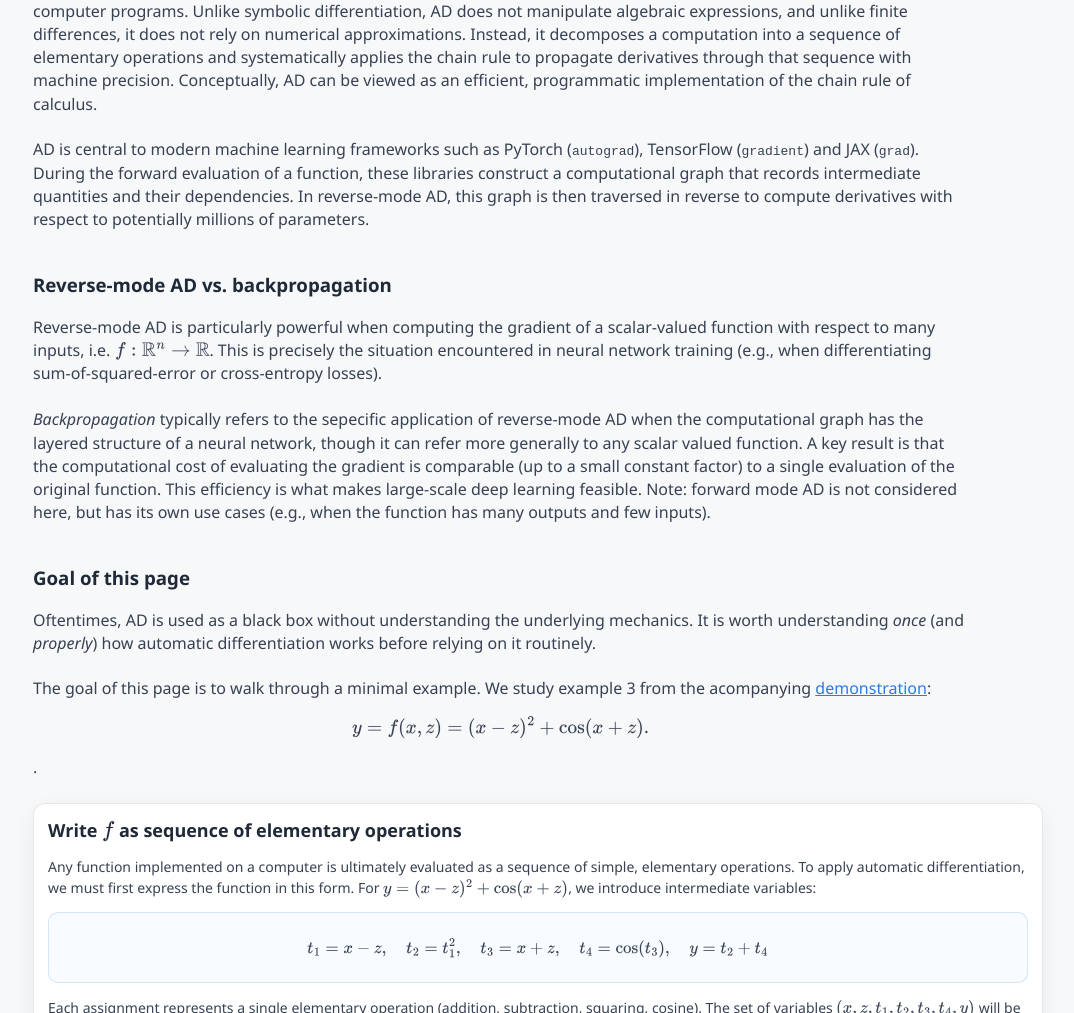
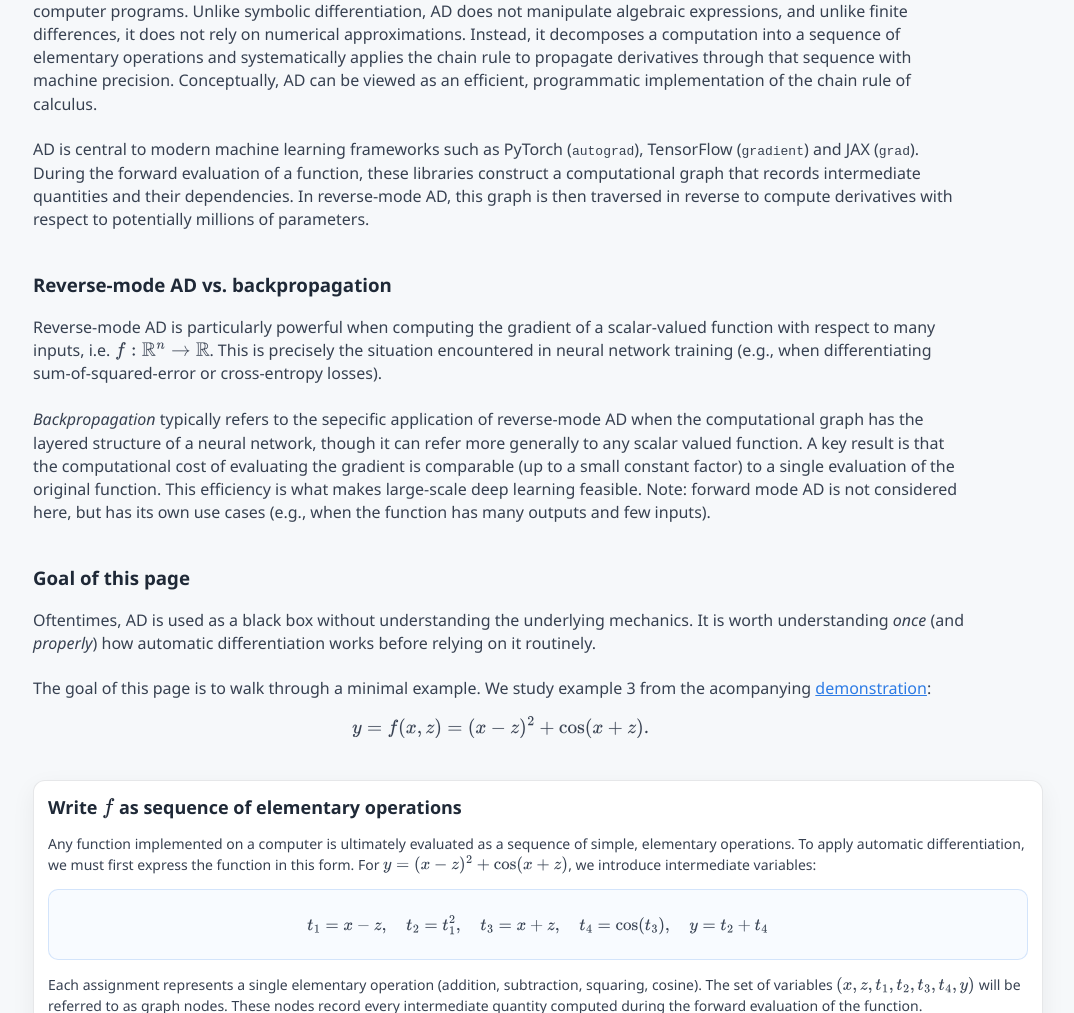
Before and after one commit to michaelcauson98/AutomaticDifferentiation, a plain HTML site: page autograd_details.html in a window 1280 px wide. Shown: the part 87-1100 px from the top of the page, without its empty margins (139-1213 px from the left). Drawn offline with nearby package versions, Linux system fonts and the light colour scheme.

Commit message:
Fix formatting of mathematical expression in HTML

```diff
--- a/autograd_details.html
+++ b/autograd_details.html
@@ -72,7 +72,7 @@
     <p>
       The goal of this page is to walk through a minimal example.
       We study example 3 from the acompanying <a href="index.html">demonstration</a>:
-      $$y = f(x,z) = (x-z)^2 + \cos(x+z).$$.
+      $$y = f(x,z) = (x-z)^2 + \cos(x+z).$$
     </p>
   </header>
 
```
